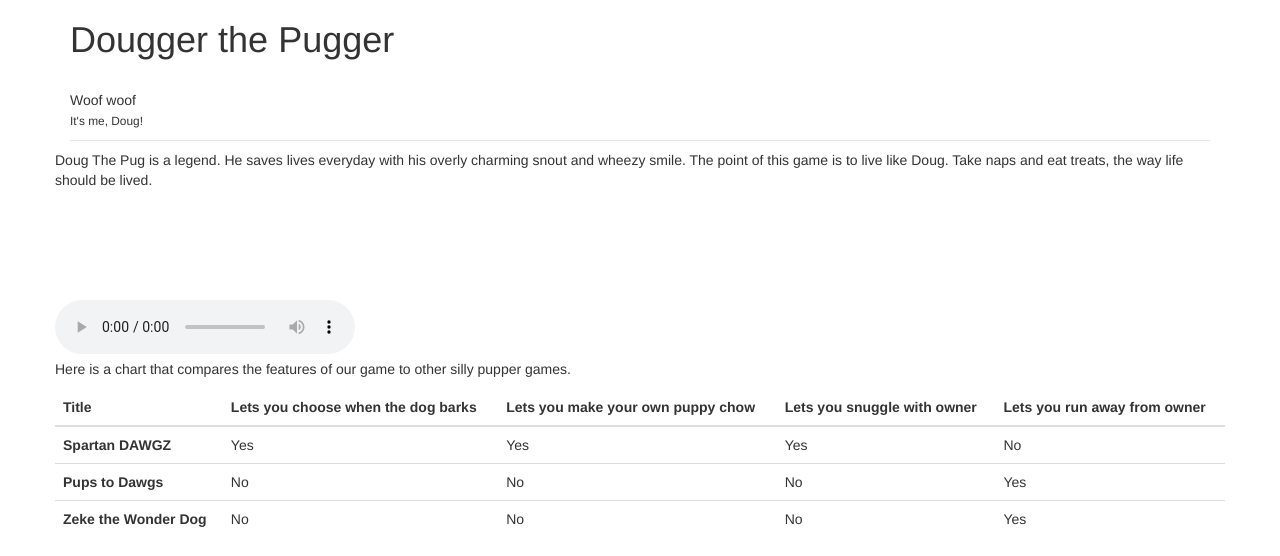
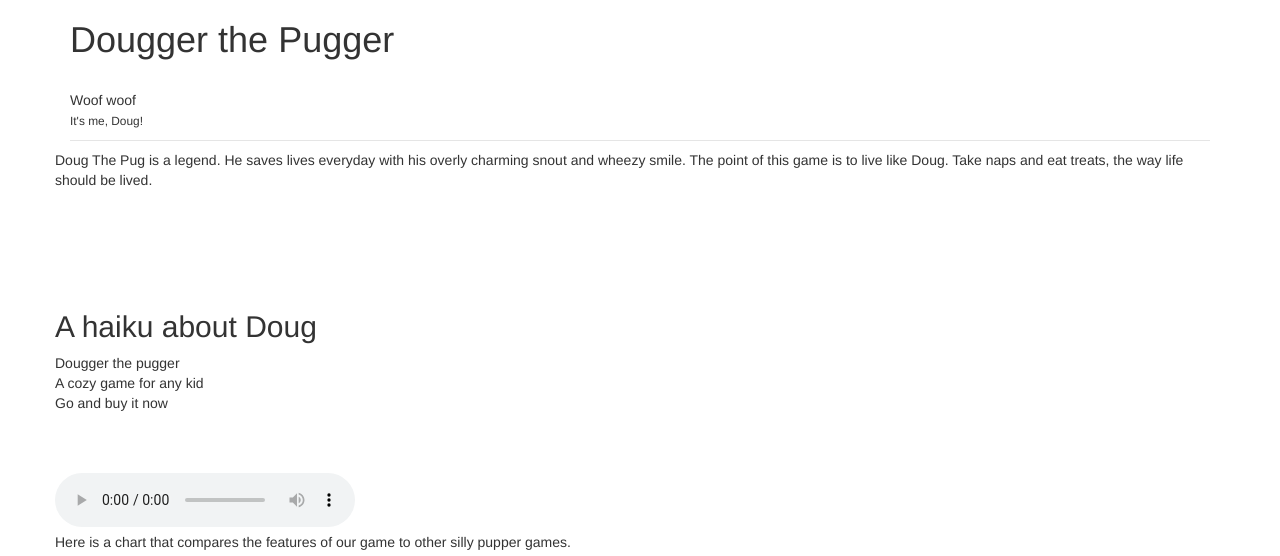
Before and after one commit to hanshink/MI-349-FS17-740-html-more-kinds-of-content-OSB7Pe, a plain HTML site: page index.html in a window 1280 px wide. Shown: the top 556 px of the page. Drawn offline with nearby package versions, Linux system fonts and the light colour scheme.

Commit message:
Added Haiku Work of art

```diff
--- a/index.html
+++ b/index.html
@@ -39,6 +39,11 @@
     <p style="padding-bottom: 100px">
       Doug The Pug is a legend. He saves lives everyday with his overly charming snout and wheezy smile. The point of this game is to live like Doug. Take naps and eat treats, the way life should be lived.
     </p>
+    <h2>A haiku about Doug</h2>
+    <p style="padding-bottom: 50px">Dougger the pugger
+      <br> A cozy game for any kid
+      <br> Go and buy it now
+     </p>
     <audio controls src="./349sound.wav"></audio>
     <p>
       Here is a chart that compares the features of our game to other silly pupper games.
```
